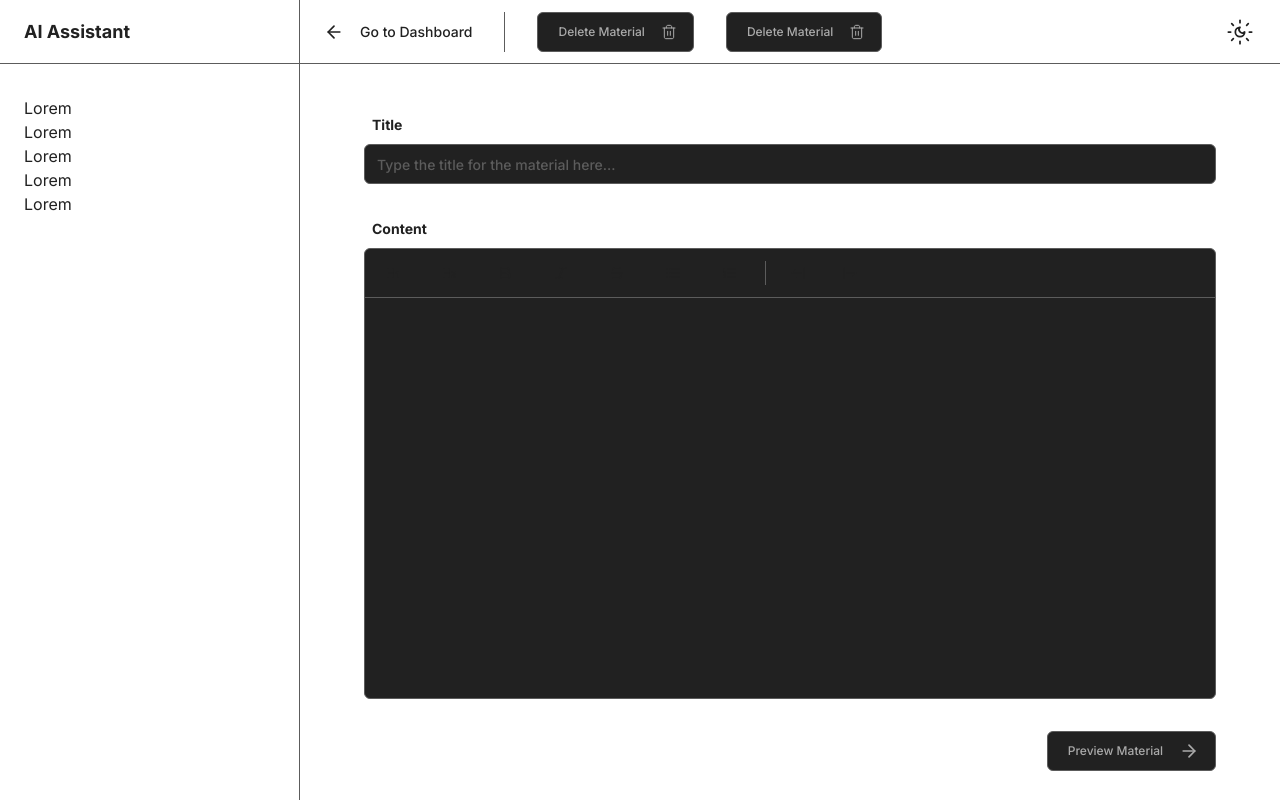
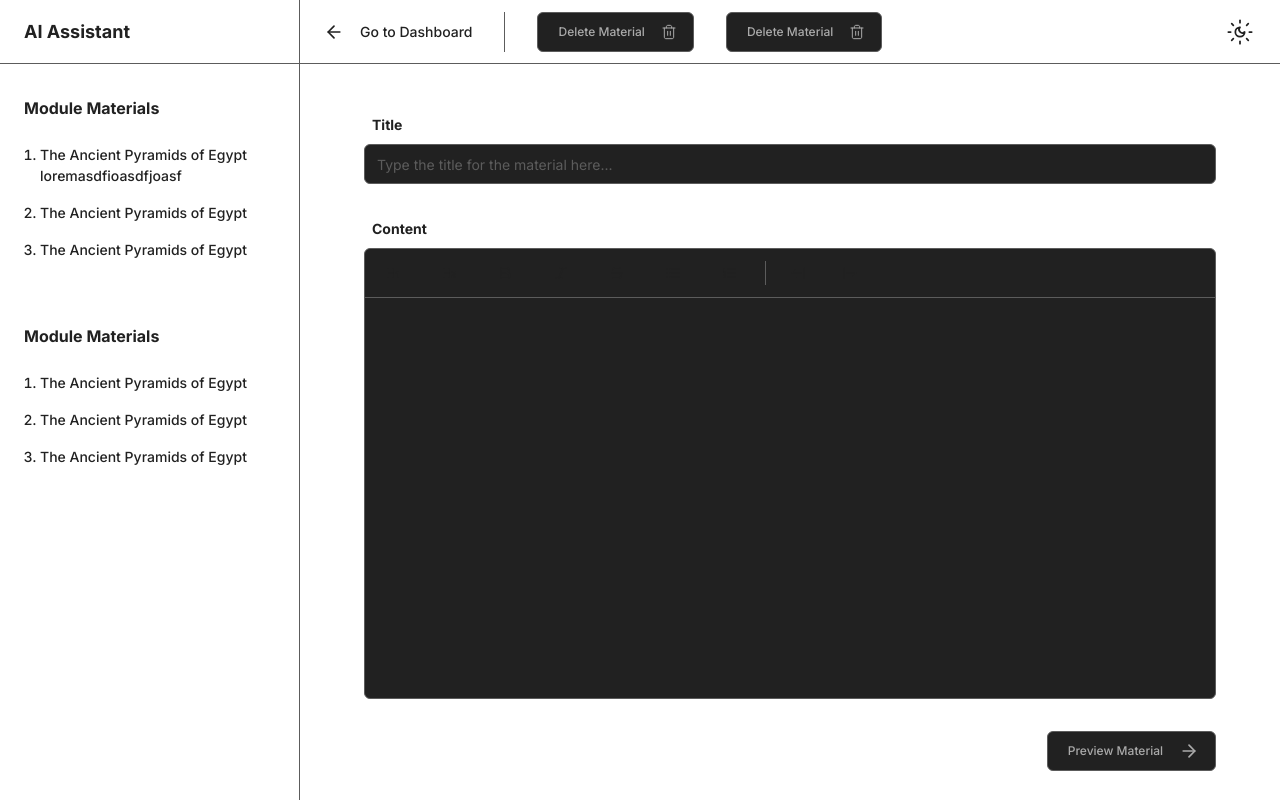
Before and after one commit to marcotornqvist/teaching-assistant-web, a Next.js app: page /materials/create in a window 1280 px wide. Built offline with nearby package versions, Linux system fonts and the light colour scheme.

Commit message:
add static side list to create materials

```diff
--- a/app/materials/create/CreateMaterialForm.tsx
+++ b/app/materials/create/CreateMaterialForm.tsx
@@ -95,7 +95,7 @@ const CreateMaterialForm = () => {
           render={({ field }) => (
             <FormItem>
               <FormLabel>Content</FormLabel>
-              <FormControl className='h–[550px] w-full lg:h-[400px]'>
+              <FormControl className='h-[550px] w-full lg:h-[400px]'>
                 <Tiptap content={field.value} onChange={field.onChange} />
               </FormControl>
               <FormMessage />
--- a/app/materials/layout.tsx
+++ b/app/materials/layout.tsx
@@ -35,6 +35,32 @@ const HeaderToolbar = ({ className }: { className?: string }) => {
   );
 };
 
+type LinkType = { text: string; link: string };
+
+const List = ({
+  title,
+  items,
+  className,
+}: {
+  title: string;
+  items: LinkType[];
+  className?: string;
+}) => {
+  return (
+    <div className={cn('flex flex-col gap-6', className)}>
+      {title ? <h3 className='text-base-bold'>{title}</h3> : null}
+      <ol className='flex h-full list-decimal flex-col gap-4 pl-4'>
+        {items.map((item, index) => (
+          <li className='text-sm-medium' key={index}>
+            <Link href={item.link}>{item.text}</Link>
+          </li>
+        ))}
+        <div className='pb-12' />
+      </ol>
+    </div>
+  );
+};
+
 const Layout = ({ children }: { children: ReactNode }) => {
   return (
     <div className='flex max-h-screen flex-col overflow-hidden'>
@@ -43,13 +69,25 @@ const Layout = ({ children }: { children: ReactNode }) => {
       </Header>
       <Main variant='aside'>
         <AsideMenu>
-          <ul className='h-full'>
-            <li>Lorem</li>
-            {[...Array(4)].map((_, index) => (
-              <li key={index}>Lorem</li>
-            ))}
-            <div className='pb-12' />
-          </ul>
+          <List
+            title='Module Materials'
+            items={[
+              {
+                text: 'The Ancient Pyramids of Egypt loremasdfioasdfjoasf',
+                link: '/materials/1',
+              },
+              { text: 'The Ancient Pyramids of Egypt', link: '/materials/2' },
+              { text: 'The Ancient Pyramids of Egypt', link: '/materials/3' },
+            ]}
+          />
+          <List
+            title='Module Materials'
+            items={[
+              { text: 'The Ancient Pyramids of Egypt', link: '/materials/1' },
+              { text: 'The Ancient Pyramids of Egypt', link: '/materials/2' },
+              { text: 'The Ancient Pyramids of Egypt', link: '/materials/3' },
+            ]}
+          />
         </AsideMenu>
         <section className='flex h-[calc(100svh-4rem)] w-full overflow-y-scroll'>
           <div className='w-full flex-1 lg:flex lg:justify-center'>
--- a/components/Tiptap.tsx
+++ b/components/Tiptap.tsx
@@ -33,7 +33,7 @@ const Tiptap = ({
       }),
       Paragraph.configure({
         HTMLAttributes: {
-          class: 'text-base',
+          class: 'text-sm',
         },
       }),
       Heading.extend({
@@ -43,7 +43,7 @@ const Tiptap = ({
             ? node.attrs.level
             : this.options.levels[0];
           const classes: { [index: number]: string } = {
-            1: 'text-xl',
+            1: 'text-2xl',
             2: 'text-xl',
           };
           return [
--- a/tailwind.config.ts
+++ b/tailwind.config.ts
@@ -57,6 +57,12 @@ export default {
           lineHeight: '150%',
         },
 
+        '.text-base-bold': {
+          fontSize: '1rem',
+          fontWeight: '700',
+          lineHeight: '150%',
+        },
+
         '.text-base-medium': {
           fontSize: '1rem',
           fontWeight: '500',
@@ -65,12 +71,13 @@ export default {
 
         '.text-base': {
           fontSize: '1rem',
+          fontWeight: '400',
         },
 
         '.text-sm': {
           fontSize: '0.875rem',
-          fontWeight: '500',
-          lineHeight: '150%',
+          fontWeight: '400',
+          lineHeight: '150% !important',
         },
 
         '.text-sm-medium': {
```
